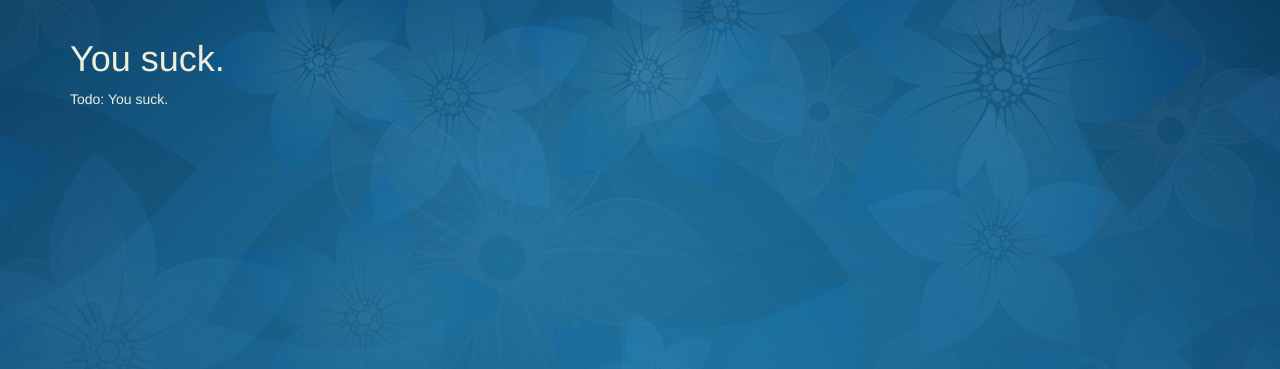
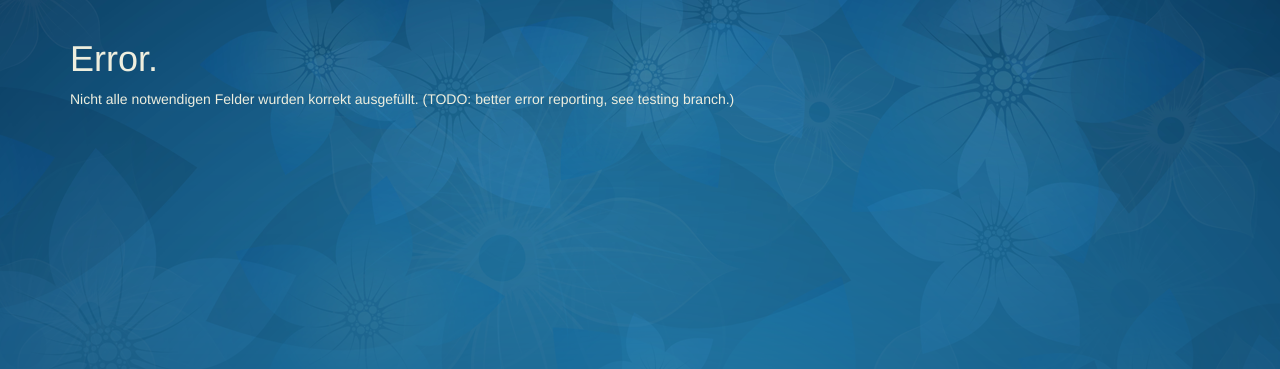
Before and after one commit to amiv-eth/AMIV-Speeddating, a Flask app: template templates/error.html in a window 1280 px wide. Shown: the part 51-420 px from the top of the page. Run offline with Flask 2, Linux system fonts and the light colour scheme; the template is opened without the code that fills it, so the values that code supplies are empty; some libraries are stand-ins or nearby versions.

Commit message:
Less offensive error message.

```diff
--- a/templates/error.html
+++ b/templates/error.html
@@ -1,7 +1,7 @@
 {% extends 'base.html' %}
 
 
-<h1>{% block title %}You suck.{% endblock %}</h1>
+<h1>{% block title %}Error.{% endblock %}</h1>
 {% block content %}
-<p>Todo: You suck.</p>
+<p>Nicht alle notwendigen Felder wurden korrekt ausgefüllt. (TODO: better error reporting, see testing branch.)</p>
 {% endblock %}
```
